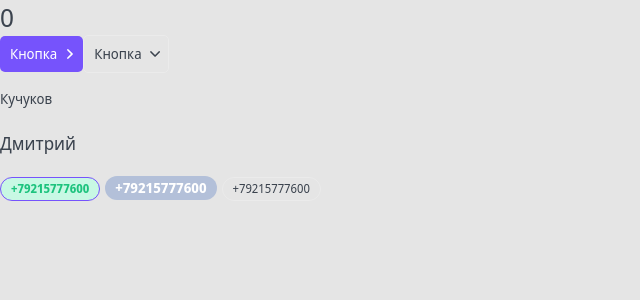
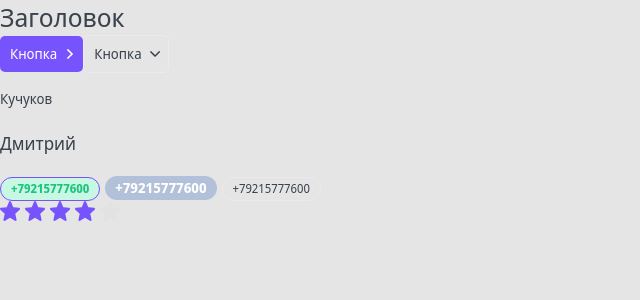
Before and after one commit to kuzmich84/top-app, a Next.js app: page / in a window 1280 px wide. Shown: the top 300 px of the page, without its empty margins (0-640 px from the left). Built offline with nearby package versions, Linux system fonts and the light colour scheme.

Commit message:
Добавит в Rating возможность устанавливать рейтинг

```diff
--- a/components/Rating/Rating.tsx
+++ b/components/Rating/Rating.tsx
@@ -1,24 +1,49 @@
-import React, {useState} from 'react'
+import React, {useEffect, useState} from 'react'
 import {RatingProps} from "./rating.props"
 import StarIcon from "./star.svg"
+import styles from "./rating.module.css"
+import cn from "classnames"
 
 
 export function Rating({isEditable = false, rating, setRating, ...props}: RatingProps): JSX.Element {
 
     const [ratingArray, setRatingArray] = useState<JSX.Element[]>(new Array(5).fill(<></>))
 
+    const changeDisplay = (i: number) => {
+        if (!isEditable) return
+        constructRating(i)
+    }
+
+    const handlerClick = (i: number) => {
+        if (!isEditable || !setRating) return
+        setRating(i)
+    }
+
     const constructRating = (currentRating: number) => {
-        const updateArray = ratingArray.map((r: JSX.Element, i: number) => {
+        const updatedArray = ratingArray.map((r: JSX.Element, i: number) => {
             return (<StarIcon
-            class
+                className={cn(styles.star, {
+                    [styles.filled]: i < currentRating,
+                    [styles.editable]: isEditable
+
+                })}
+                onMouseEnter={() => changeDisplay(i + 1)}
+                onMouseLeave={() => changeDisplay(rating)}
+                onClick={() => handlerClick(i + 1)}
             />)
         })
+
+        setRatingArray(updatedArray)
     }
+
+    useEffect(() => {
+        constructRating(rating)
+    }, [rating])
 
 
     return (
         <div {...props}>
-
+            {ratingArray.map((r, i) => <span key={i}>{r}</span>)}
         </div>
-    );
+    )
 }
--- a/components/Rating/rating.module.css
+++ b/components/Rating/rating.module.css
@@ -1,3 +1,11 @@
 .filled {
 	fill: var(--primary);
 }
+
+.star {
+	margin-right: 5px;
+}
+
+.editable {
+	cursor: pointer;
+}
--- a/components/Rating/rating.props.ts
+++ b/components/Rating/rating.props.ts
@@ -3,5 +3,5 @@ import {DetailedHTMLProps, HTMLAttributes} from "react";
 export interface RatingProps extends DetailedHTMLProps<HTMLAttributes<HTMLDivElement>, HTMLDivElement> {
     isEditable?: boolean;
     rating: number;
-    setRating: (rating: number) => void;
+    setRating?: (rating: number) => void;
 }
--- a/components/index.tsx
+++ b/components/index.tsx
@@ -2,3 +2,4 @@ export * from "./Htag/Htag"
 export  * from "./Button/Button"
 export * from "./P/P"
 export * from "./Tag/Tag"
+export * from "./Rating/Rating"
--- a/pages/index.tsx
+++ b/pages/index.tsx
@@ -1,28 +1,23 @@
 import type {NextPage} from 'next'
-import {Button, Htag, P, Tag} from '../components/'
-import {useEffect, useState} from "react"
+import {Button, Htag, P, Rating, Tag} from '../components/'
+import {useState} from "react"
 
 
 const Home: NextPage = (): JSX.Element => {
 
-    const [counter, setCounter] = useState<number>(0)
-    useEffect(()=>{
-        console.log(`counter`, counter)
-        return function cleanup(){
-            console.log(`Unmount`, counter)
-        }
-    },[counter])
+    const [rating, setRating] = useState<number>(4)
 
     return (
         <div>
-            <Htag>{counter}</Htag>
-            <Button appearance='primary' arrow='right' onClick={() => setCounter(x => x + 1)}>Кнопка</Button>
+            <Htag tag='h1'>Заголовок</Htag>
+            <Button appearance='primary' arrow='right'>Кнопка</Button>
             <Button appearance='ghost' arrow="down">Кнопка</Button>
             <P size="s">Кучуков</P>
             <P size="l">Дмитрий</P>
             <Tag color='green' size="s">+79215777600</Tag>
             <Tag color='red' size="m">+79215777600</Tag>
             <Tag size="s">+79215777600</Tag>
+            <Rating rating={rating} isEditable={true} setRating={setRating} />
         </div>
     )
 }
```
